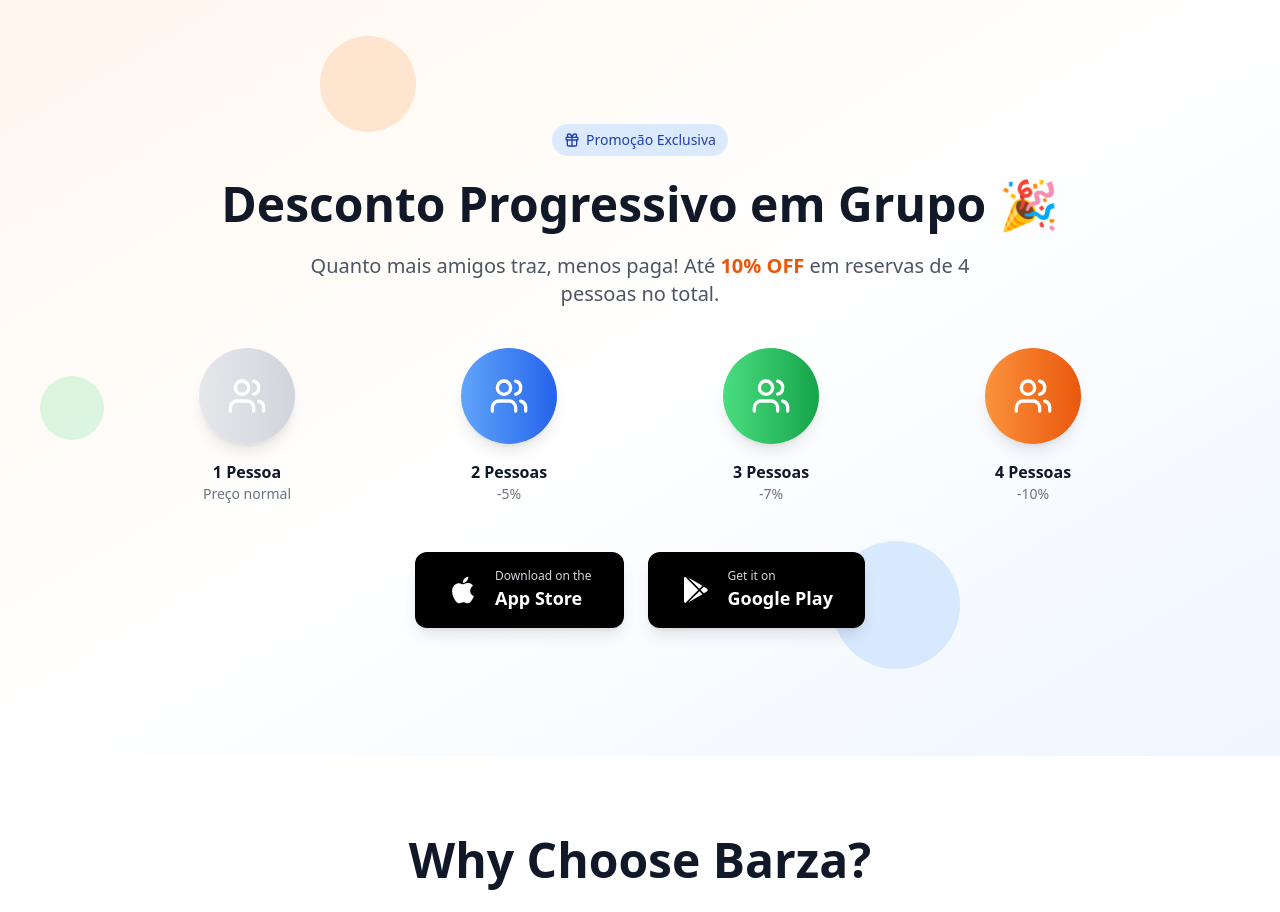
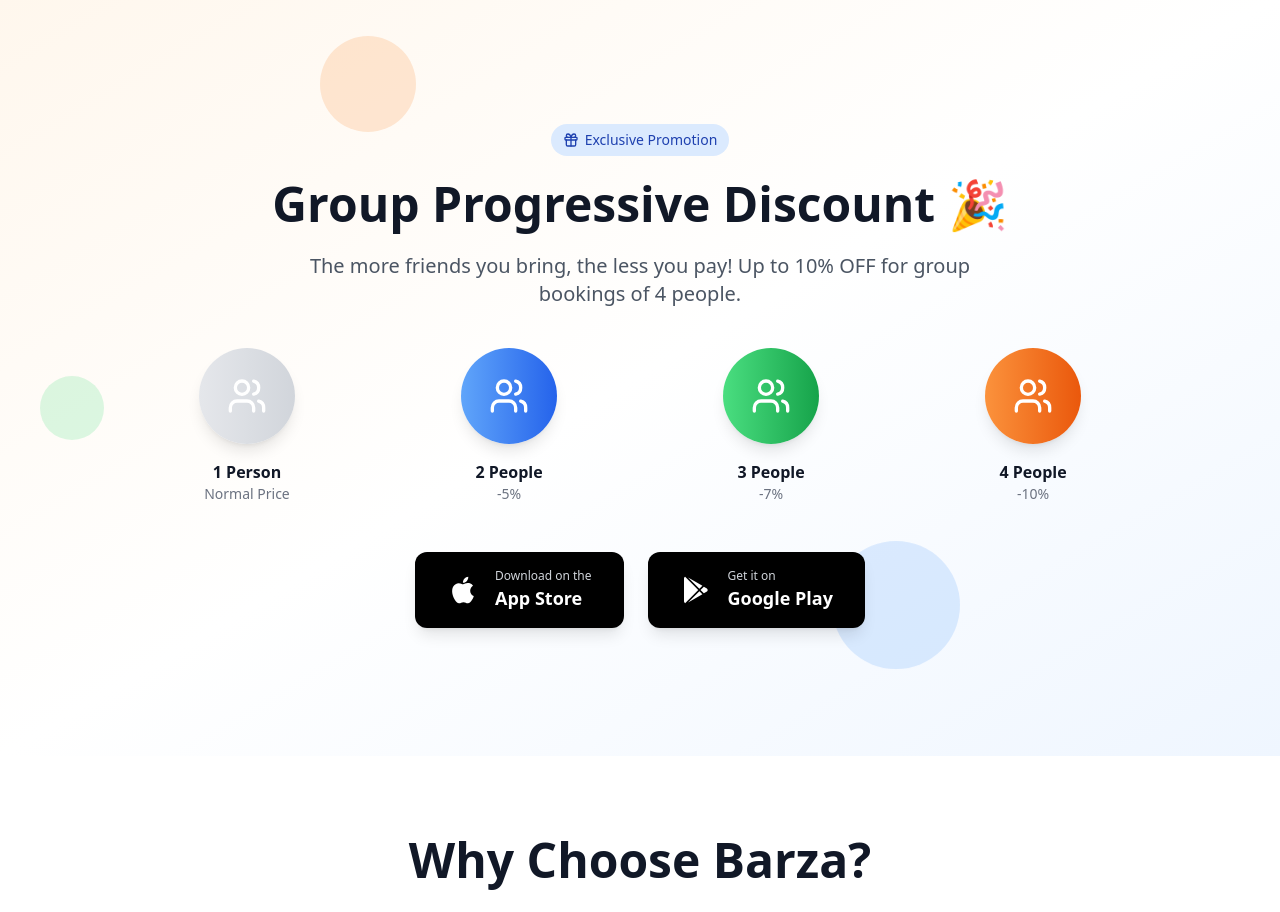
Before and after one commit to Barza-tech/Barza_landing, a React (Vite) app: page / in a window 1280 px wide. Shown: the part 820-1732 px from the top of the page. Built offline with nearby package versions, Linux system fonts and the light colour scheme.

Commit message:
chore:promotion

```diff
--- a/src/components/DescontPromo.tsx
+++ b/src/components/DescontPromo.tsx
@@ -1,7 +1,18 @@
 import React from "react"
-import { Users,  Gift, } from "lucide-react"
+import { Users, Gift } from "lucide-react"
+import { useLanguage } from "./LanguageContext"
+
 
 const GroupDiscountPromo: React.FC = () => {
+  const { t } = useLanguage()
+
+  const steps = [
+    { people: 1, discount: t("promoStep1"), color: "from-gray-200 to-gray-300" },
+    { people: 2, discount: t("promoStep2"), color: "from-blue-400 to-blue-600" },
+    { people: 3, discount: t("promoStep3"), color: "from-green-400 to-green-600" },
+    { people: 4, discount: t("promoStep4"), color: "from-orange-400 to-orange-600" },
+  ]
+
   return (
     <section className="relative bg-gradient-to-br from-orange-50 via-white to-blue-50 py-16 sm:py-20 md:py-24 lg:py-32 overflow-hidden">
       {/* Floating Background Elements */}
@@ -16,39 +27,31 @@ const GroupDiscountPromo: React.FC = () => {
           {/* Badge */}
           <div className="inline-flex items-center px-3 py-1.5 bg-blue-100 text-blue-800 rounded-full text-xs sm:text-sm font-medium mb-4 sm:mb-6">
             <Gift className="w-4 h-4 mr-1.5" />
-            Promoção Exclusiva
+            {t("promoBadge")}
           </div>
 
           {/* Title */}
           <h2 className="text-2xl sm:text-3xl md:text-4xl lg:text-5xl font-bold text-gray-900 mb-4 sm:mb-6">
-            Desconto Progressivo em Grupo 🎉
+            {t("promoTitle")}
           </h2>
 
           {/* Subtitle */}
           <p className="text-base sm:text-lg md:text-xl text-gray-600 mb-8 sm:mb-10 leading-relaxed max-w-2xl mx-auto">
-            Quanto mais amigos traz, menos paga!
-            Até <span className="font-semibold text-orange-600">10% OFF</span> em reservas de 4 pessoas no total.
+            {t("promoSubtitle")}
           </p>
 
           {/* Discount Steps */}
           <div className="grid grid-cols-2 sm:grid-cols-4 gap-6 mb-12">
-            {[
-              { people: 1, discount: "Preço normal", color: "from-gray-200 to-gray-300" },
-              { people: 2, discount: "-5%", color: "from-blue-400 to-blue-600" },
-              { people: 3, discount: "-7%", color: "from-green-400 to-green-600" },
-              { people: 4, discount: "-10%", color: "from-orange-400 to-orange-600" },
-            ].map((step, idx) => (
-              <div
-                key={idx}
-                className="flex flex-col items-center text-center"
-              >
+            {steps.map((step, idx) => (
+              <div key={idx} className="flex flex-col items-center text-center">
                 <div
                   className={`w-16 h-16 sm:w-20 sm:h-20 lg:w-24 lg:h-24 rounded-full bg-gradient-to-r ${step.color} flex items-center justify-center shadow-lg mb-3 sm:mb-4`}
                 >
                   <Users className="w-8 h-8 sm:w-10 sm:h-10 text-white" />
                 </div>
                 <p className="text-sm sm:text-base font-semibold text-gray-900">
-                  {step.people} Pessoa{step.people > 1 ? "s" : ""}
+                  {step.people}{" "}
+                  {step.people > 1 ? t("promoPeoplePlural") : t("promoPeople")}
                 </p>
                 <p className="text-xs sm:text-sm text-gray-500">{step.discount}</p>
               </div>
@@ -56,7 +59,7 @@ const GroupDiscountPromo: React.FC = () => {
           </div>
 
           {/* Call to Action */}
-        <div className="flex flex-col sm:flex-row gap-6 justify-center items-center">
+          <div className="flex flex-col sm:flex-row gap-6 justify-center items-center">
             {/* App Store Button */}
             <button className="flex items-center bg-black text-white px-8 py-4 rounded-xl hover:bg-gray-800 transition-colors duration-300 shadow-lg hover:shadow-xl transform hover:-translate-y-1">
               <div className="mr-4">
@@ -65,8 +68,8 @@ const GroupDiscountPromo: React.FC = () => {
                 </svg>
               </div>
               <div className="text-left">
-                <div className="text-xs text-gray-300">Download on the</div>
-                <div className="text-lg font-semibold">App Store</div>
+                <div className="text-xs text-gray-300">{t("appStoreTop")}</div>
+                <div className="text-lg font-semibold">{t("appStoreBottom")}</div>
               </div>
             </button>
 
@@ -78,12 +81,11 @@ const GroupDiscountPromo: React.FC = () => {
                 </svg>
               </div>
               <div className="text-left">
-                <div className="text-xs text-gray-300">Get it on</div>
-                <div className="text-lg font-semibold">Google Play</div>
+                <div className="text-xs text-gray-300">{t("playStoreTop")}</div>
+                <div className="text-lg font-semibold">{t("playStoreBottom")}</div>
               </div>
             </button>
           </div>
-
         </div>
       </div>
 
--- a/src/components/LanguageContext.tsx
+++ b/src/components/LanguageContext.tsx
@@ -76,7 +76,20 @@ const translations = {
 
     formSuccessTitle: 'Inscrição Enviada!',
     formSuccessMessage: 'Obrigado por se juntar à Barza. Entraremos em contacto em breve.',
-    formSuccessDetails: 'Verifique o seu email para mais informações sobre os próximos passos.'
+    formSuccessDetails: 'Verifique o seu email para mais informações sobre os próximos passos.',
+  promoBadge: "Promoção Exclusiva",
+  promoTitle: "Desconto Progressivo em Grupo 🎉",
+  promoSubtitle: "Quanto mais amigos traz, menos paga! Até 10% OFF em reservas de 4 pessoas no total.",
+  promoStep1: "Preço normal",
+  promoStep2: "-5%",
+  promoStep3: "-7%",
+  promoStep4: "-10%",
+  promoPeople: "Pessoa",
+  promoPeoplePlural: "Pessoas",
+  appStoreTop: "Descarregar na",
+  appStoreBottom: "App Store",
+  playStoreTop: "Obter no",
+  playStoreBottom: "Google Play",
   },
 
   en: {
@@ -144,7 +157,20 @@ const translations = {
 
     formSuccessTitle: 'Registration Sent!',
     formSuccessMessage: 'Thank you for joining Barza. We will contact you soon.',
-    formSuccessDetails: 'Check your email for more information about the next steps.'
+    formSuccessDetails: 'Check your email for more information about the next steps.',
+     promoBadge: "Exclusive Promotion",
+  promoTitle: "Group Progressive Discount 🎉",
+  promoSubtitle: "The more friends you bring, the less you pay! Up to 10% OFF for group bookings of 4 people.",
+  promoStep1: "Normal Price",
+  promoStep2: "-5%",
+  promoStep3: "-7%",
+  promoStep4: "-10%",
+  promoPeople: "Person",
+  promoPeoplePlural: "People",
+  appStoreTop: "Download on the",
+  appStoreBottom: "App Store",
+  playStoreTop: "Get it on",
+  playStoreBottom: "Google Play",
   },
 
   fr: {
@@ -212,7 +238,20 @@ const translations = {
 
     formSuccessTitle: 'Inscription Envoyée!',
     formSuccessMessage: 'Merci de rejoindre Barza. Nous vous contactons bientôt.',
-    formSuccessDetails: 'Vérifiez votre email pour plus d\'informations sur les prochaines étapes.'
+    formSuccessDetails: 'Vérifiez votre email pour plus d\'informations sur les prochaines étapes.',
+      promoBadge: "Promotion Exclusive",
+  promoTitle: "Réduction Progressive en Groupe 🎉",
+  promoSubtitle: "Plus vous amenez d'amis, moins vous payez ! Jusqu'à 10% OFF pour les réservations de 4 personnes.",
+  promoStep1: "Prix normal",
+  promoStep2: "-5%",
+  promoStep3: "-7%",
+  promoStep4: "-10%",
+  promoPeople: "Personne",
+  promoPeoplePlural: "Personnes",
+  appStoreTop: "Télécharger sur",
+  appStoreBottom: "App Store",
+  playStoreTop: "Disponible sur",
+  playStoreBottom: "Google Play",
   }
 };
 
```
